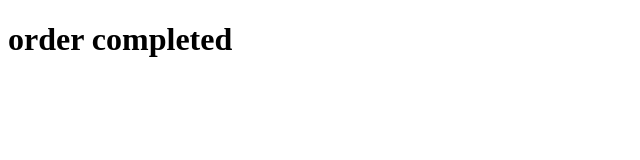
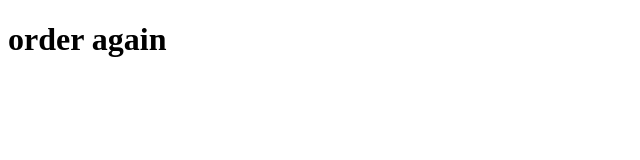
Before and after one commit to purushothampaindla/purushwebsite, a plain HTML site: page index.html in a window 1280 px wide. Shown: the whole page, without its empty margins (0-640 px from the left). Drawn offline with Linux system fonts and the light colour scheme.

Commit message:
Update index.html

```diff
--- a/index.html
+++ b/index.html
@@ -6,6 +6,6 @@
     <title>Document</title>
   </head>
   <body>
-    <h1>order completed</h1>
+    <h1>order again</h1>
   </body>
 </html>
```
